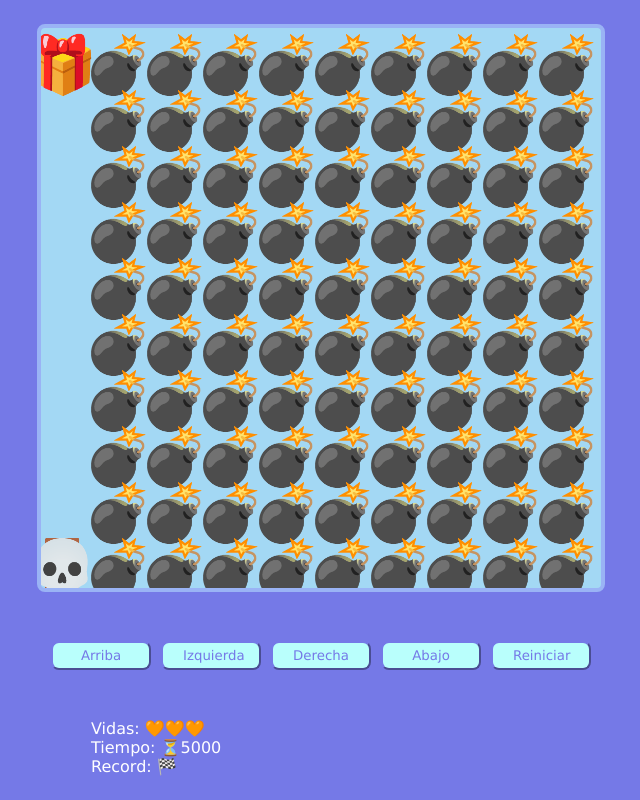
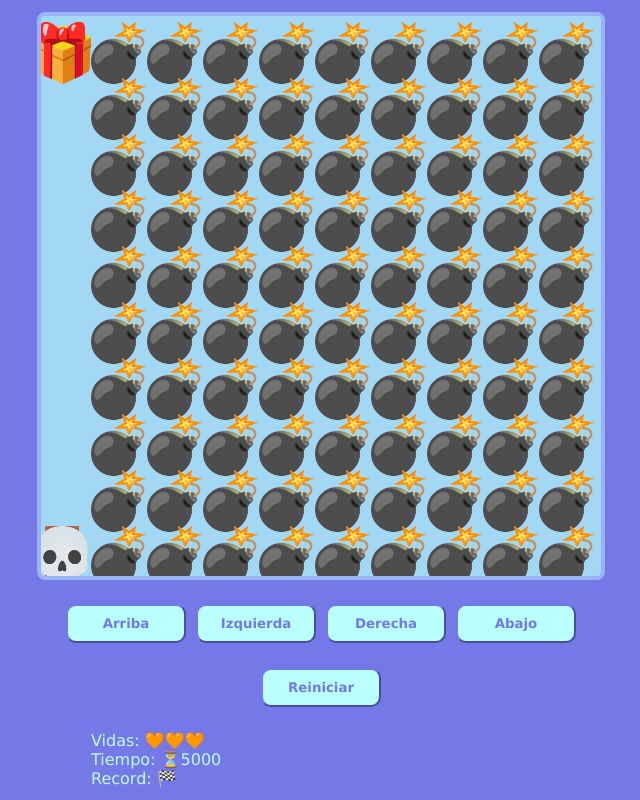
Before and after one commit to CinLo82/tallerPractJSVideogames, a plain HTML site: page index.html in a window 1280 px wide. Shown: the whole page, without its empty margins (319-959 px from the left). Drawn offline with Linux system fonts and the light colour scheme.

Commit message:
Se cambiaron los estilos de los botones

```diff
--- a/index.html
+++ b/index.html
@@ -15,6 +15,9 @@
             <button id="left">Izquierda</button>
             <button id="right">Derecha</button>
             <button id="down">Abajo</button>
+        </div>
+
+        <div class="btns">
             <button id="restart">Reiniciar</button>
         </div>
 
--- a/styles.css
+++ b/styles.css
@@ -28,16 +28,19 @@ canvas {
     width:100%;
 }
 
+
 button {
     background-color:#B9FFFC;
-    border-radius:8px;
+    border-radius:10px;
     border-color:#7579E7;
     font-family:inherit;
+    font-weight: bold;
     margin:0;
-    padding:5px 20px;
-    width:100px;
+    padding:10px 20px;
+    width:120px;
     color:#7579E7;
 }
+
 
 button:not(:last-child) {
     margin-right:10px
@@ -55,6 +58,7 @@ p {
     display:block;
     margin:0;
     width:100%;
+    color: #B9FFFC;
 }
 
 @media(max-width:440px)
```
Also changed, not shown: maps.js (line endings or trailing spaces).
